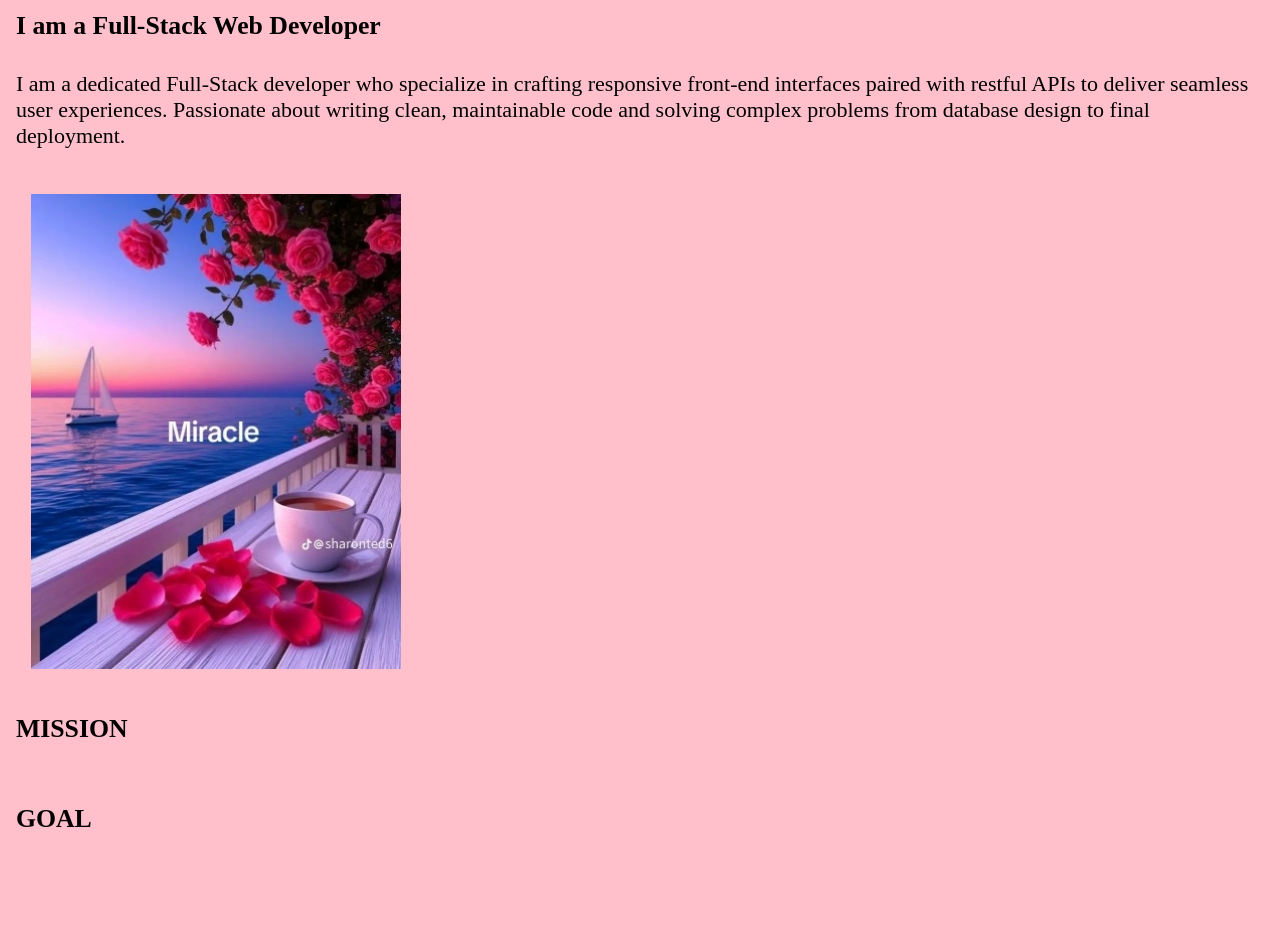
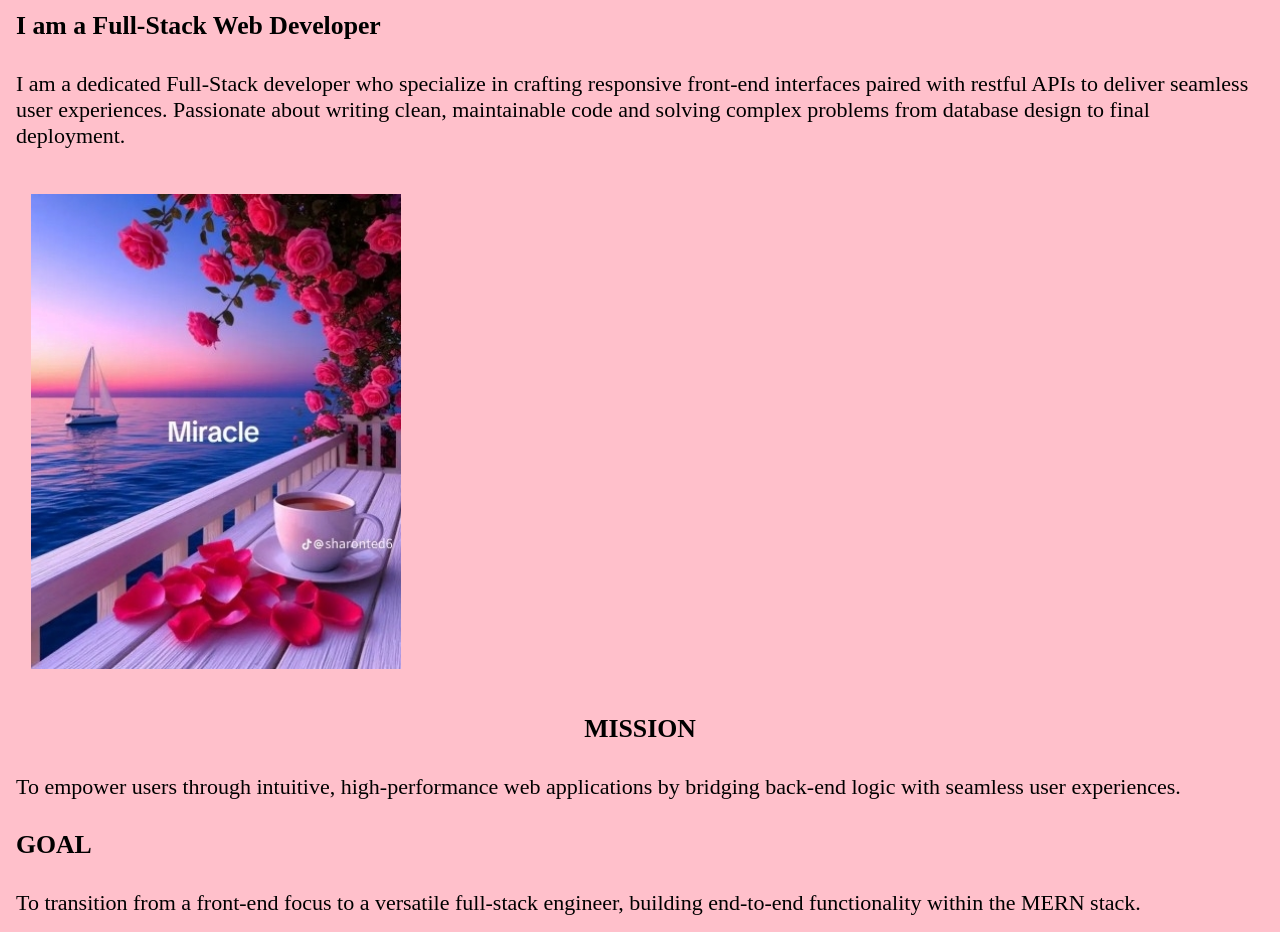
Before and after one commit to ebubegift4199-max/My-Portfolio, a plain HTML site: page about.html in a window 1280 px wide. Shown: the part 74-1006 px from the top of the page. Before the commit the page ends 954 px from the top, so only its background shows below. Drawn offline with Linux system fonts and the light colour scheme.

Commit message:
My Portfolio

```diff
--- a/about.html
+++ b/about.html
@@ -24,10 +24,10 @@
                 I am a dedicated Full-Stack developer who specialize in crafting responsive front-end interfaces paired with restful APIs to deliver seamless user experiences. Passionate about writing clean, maintainable code and solving complex problems from database design to final deployment.
             </p>
             <img src="./image/Pictures/2509.jpg" alt="picture">
-            <h1>MISSION</h1>
-            <p></p>
+            <h1 class="team">MISSION</h1>
+            <p>To empower users through intuitive, high-performance web applications by bridging back-end logic with seamless user experiences.</p>
            <h1>GOAL</h1>
-           <p></p>
+           <p>To transition from a front-end focus to a versatile full-stack engineer, building end-to-end functionality within the MERN stack. </p>
 
         </section>
 
--- a/css/about.css
+++ b/css/about.css
@@ -51,3 +51,10 @@ img{
     border-radius: 10px;
     padding: 15px;
 }
+
+.team{
+    display: flex;
+    justify-content: center;
+    align-items: center;
+
+}
```
Also changed, not shown: css/services.css (+8 -0 lines), index.html (+1 -1 lines), services.html (+4 -1 lines).
